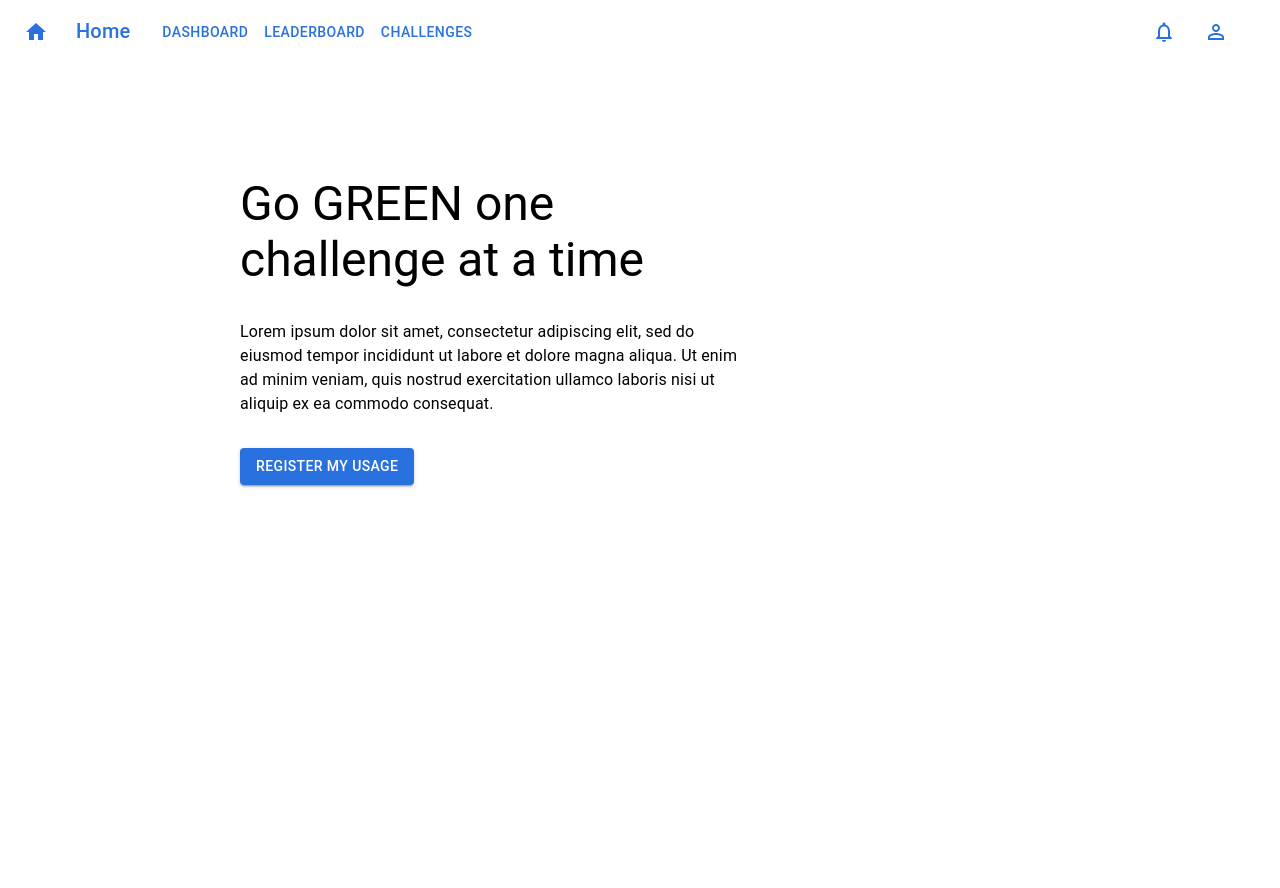
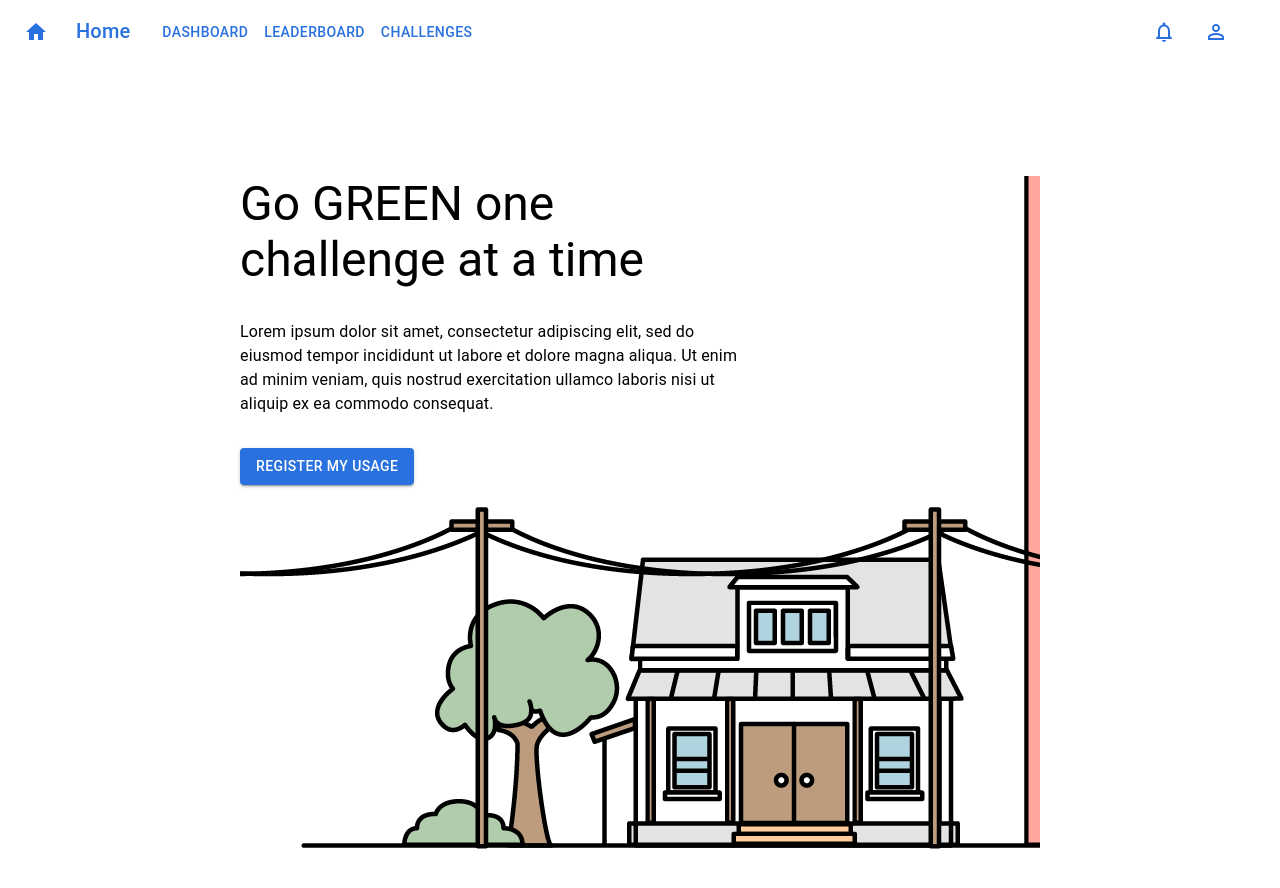
Before and after one commit to yi-fan-song/deCode2021, a React (Create React App) app in the folder app/: page / in a window 1280 px wide. Shown: the top 888 px of the page. Before the commit the page ends 800 px from the top, so only its background shows below. Built offline with nearby package versions, Linux system fonts and the light colour scheme.

Commit message:
finished home screen

```diff
--- a/app/src/components/home.tsx
+++ b/app/src/components/home.tsx
@@ -8,18 +8,24 @@
 
 const Home = () => {
   return (
-    <Box sx={{ flexGrow: 1, px: 30}}>
-      <Typography variant="h3" sx={{maxWidth: 500}}>
-        Go GREEN one challenge at a time
-      </Typography>
-      <Box sx={{my: 4}}/>
-      <Typography variant="body1" sx={{maxWidth: 500}}>
-        Lorem ipsum dolor sit amet, consectetur adipiscing elit, sed do eiusmod tempor incididunt ut labore et dolore magna aliqua. Ut enim ad minim veniam, quis nostrud exercitation ullamco laboris nisi ut aliquip ex ea commodo consequat.
-      </Typography>
-      <Box sx={{my: 4}}/>
-      <Button variant="contained" color="primary" sx={{color: "white"}}>
-        Register my Usage
-      </Button>
+    <Box sx={{ flexGrow: 1, px: 30 }}>
+      {/* <img src="./cover_image.png" alt="cover" /> */}
+      <Box sx={{backgroundImage: 'url("./cover_image.png")', height: 750, backgroundRepeat: "no-repeat"}}>
+        <Typography variant="h3" sx={{ maxWidth: 500 }}>
+          Go GREEN one challenge at a time
+        </Typography>
+        <Box sx={{ my: 4 }} />
+        <Typography variant="body1" sx={{ maxWidth: 500 }}>
+          Lorem ipsum dolor sit amet, consectetur adipiscing elit, sed do
+          eiusmod tempor incididunt ut labore et dolore magna aliqua. Ut enim ad
+          minim veniam, quis nostrud exercitation ullamco laboris nisi ut
+          aliquip ex ea commodo consequat.
+        </Typography>
+        <Box sx={{ my: 4 }} />
+        <Button variant="contained" color="primary" sx={{ color: "white" }}>
+          Register my Usage
+        </Button>
+      </Box>
     </Box>
   );
 };
--- a/app/src/components/leaderboard.tsx
+++ b/app/src/components/leaderboard.tsx
@@ -4,6 +4,4 @@
 
 const Leaderboard = () => <h1>Leaderboard</h1>;
 
-
-
 export default Leaderboard;
```
Also changed, not shown: app/src/App.tsx (+12 -6 lines), app/src/components/dashboard.tsx (+19 -13 lines), app/src/firebaseTools.tsx (+9 -13 lines), app/public/cover_image.png (renamed from app/public/image 4.png).
